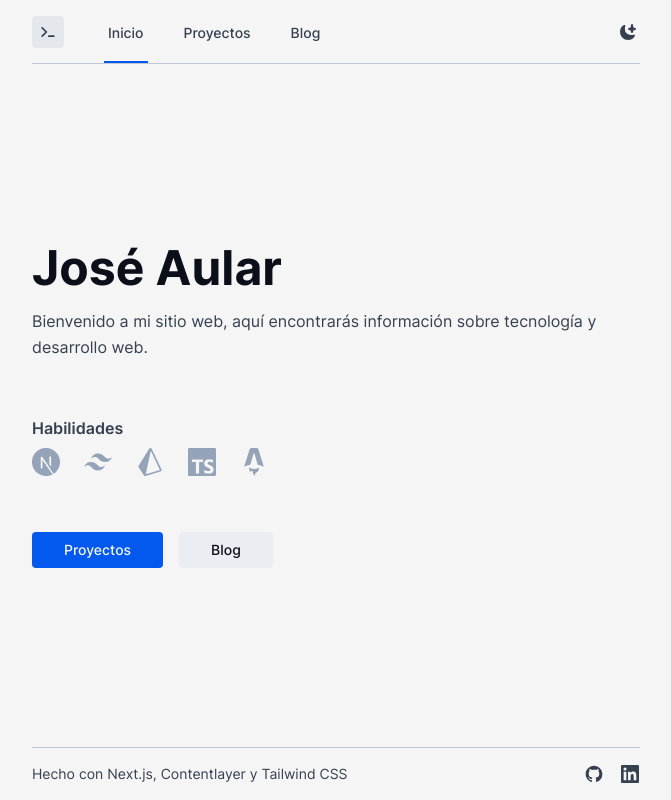
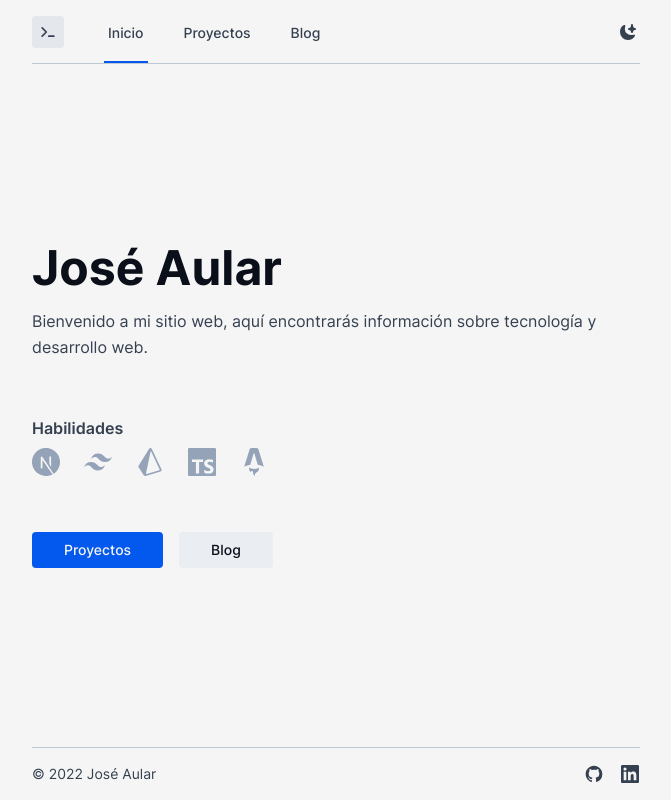
Before and after one commit to jaular/website-v2, a Next.js app: page / in a window 1280 px wide. Shown: the whole page, without its empty margins (304-975 px from the left). Built offline with nearby package versions, Linux system fonts and the light colour scheme.

Commit message:
Minor changes

```diff
--- a/src/components/Footer.tsx
+++ b/src/components/Footer.tsx
@@ -51,9 +51,9 @@ const Footer = () => {
             </a>
           ))}
         </div>
-        <div className="mt-4 md:mt-0 md:order-1">
+        <div className="mt-3 md:mt-0 md:order-1">
           <p className="text-sm text-center text-gray-800 dark:text-gray">
-            Hecho con Next.js, Contentlayer y Tailwind CSS
+            © {new Date().getFullYear()} José Aular
           </p>
         </div>
       </div>
```
